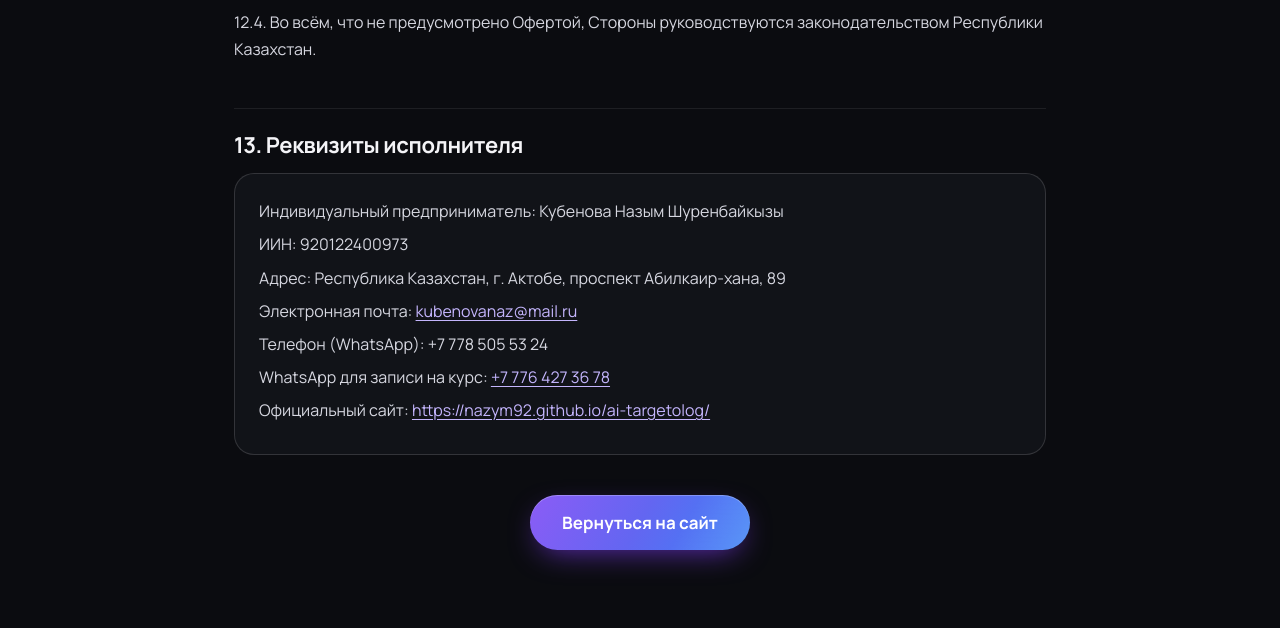
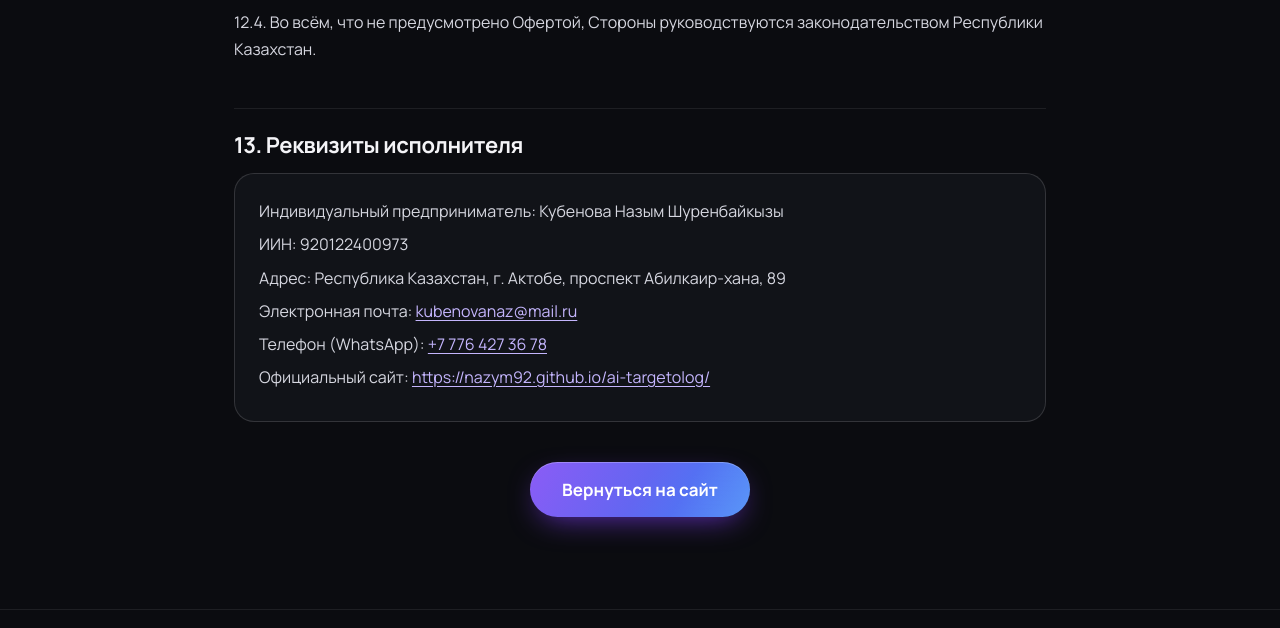
Before and after one commit to Nazym92/ai-targetolog, a plain HTML site: page oferta.html in a window 1280 px wide. Shown: the part 9405-10033 px from the top of the page. Drawn offline with Linux system fonts and the light colour scheme; a web font is replaced by a local one.

Commit message:
Оферта: один номер телефона
Co-Authored-By: Claude Opus 5.5 <noreply@anthropic.com>

```diff
--- a/oferta.html
+++ b/oferta.html
@@ -192,8 +192,7 @@
       <p>ИИН: 920122400973</p>
       <p>Адрес: Республика Казахстан, г. Актобе, проспект Абилкаир-хана, 89</p>
       <p>Электронная почта: <a href="mailto:kubenovanaz@mail.ru">kubenovanaz@mail.ru</a></p>
-      <p>Телефон (WhatsApp): +7 778 505 53 24</p>
-      <p>WhatsApp для записи на курс: <a href="https://wa.me/77764273678">+7 776 427 36 78</a></p>
+      <p>Телефон (WhatsApp): <a href="https://wa.me/77764273678">+7 776 427 36 78</a></p>
       <p>Официальный сайт: <a href="https://nazym92.github.io/ai-targetolog/">https://nazym92.github.io/ai-targetolog/</a></p>
     </div>
 
```
